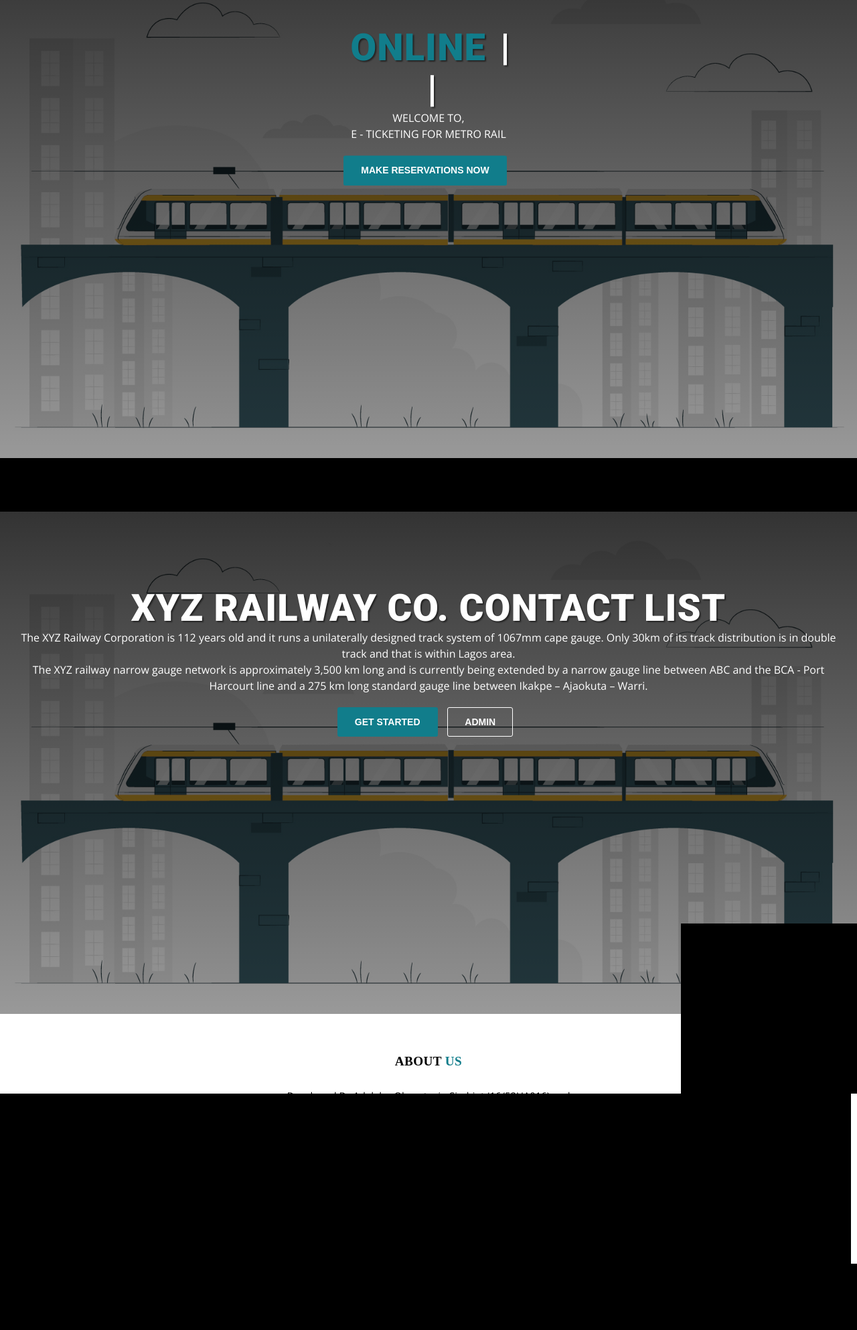
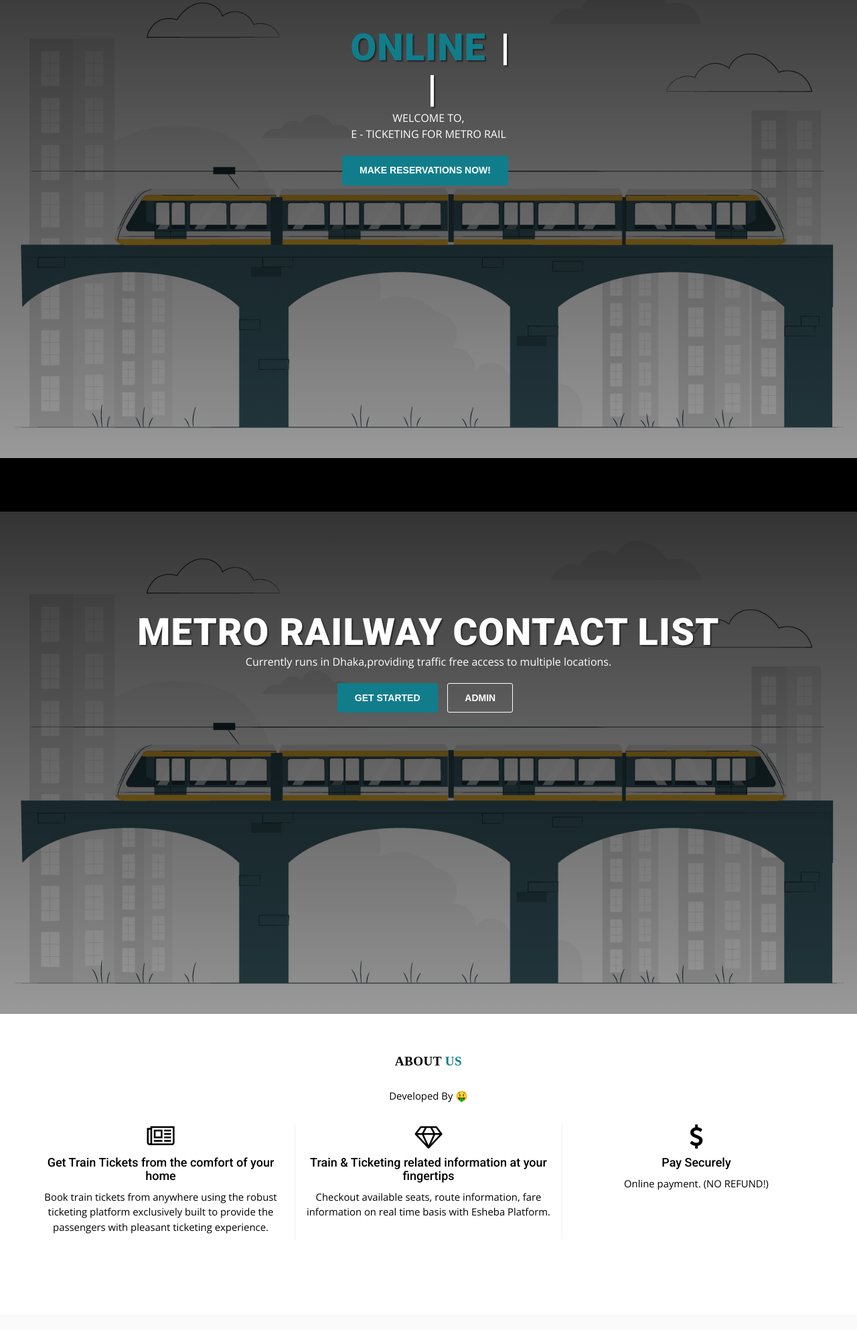
Before and after one commit to smanindokhan/Metro-Rail, a PHP site: page /tcpdf/ in a window 1280 px wide. Shown: the part 146-2132 px from the top of the page at 67% size. Run offline with PHP 8.4, Linux system fonts and the light colour scheme; some libraries are stand-ins or nearby versions.

Commit message:
test updates

```diff
--- a/index.php
+++ b/index.php
@@ -180,7 +180,7 @@ include 'constants.php';
 
                             <div class="btn-bar">
 
-                                <a href="pro/signin.php" class="btn btn-custom theme_background_color">Make Reservations Now</a>
+                                <a href="pro/signin.php" class="btn btn-custom theme_background_color">Make Reservations Now!</a>
 
                             </div>
 
@@ -205,14 +205,9 @@ include 'constants.php';
 
                         <div class="main-heading-content col-md-12 col-sm-12 text-center">
 
-                            <h1 class="main-heading-title">XYZ Railway Co. Contact List</h1>
+                            <h1 class="main-heading-title">Metro Railway Contact List</h1>
 
-                            <p class="main-heading-text">The XYZ Railway Corporation is 112 years old and it runs a
-                                unilaterally designed track system of 1067mm cape gauge. Only 30km of its track
-                                distribution is in double track and that is within Lagos area.
-                                <br />The XYZ railway narrow gauge network is approximately 3,500 km long and is
-                                currently being extended by a narrow gauge line between ABC and the BCA - Port
-                                Harcourt line and a 275 km long standard gauge line between Ikakpe – Ajaokuta – Warri.
+                            <p class="main-heading-text">Currently runs in Dhaka,providing traffic free access to multiple locations.
                             </p>
 
                             <div class="btn-bar">
@@ -255,8 +250,7 @@ include 'constants.php';
 
                         <h3 class="title">ABOUT <span class="themecolor">US</span></h3>
 
-                        <p class="a-slog">Developed By <?php echo $developer_name; ?> (<?php echo $developer_matric; ?>)
-                            and Supervised By <?php echo $supervisor_name; ?></p>
+                        <p class="a-slog">Developed By 🤑</p>
 
                     </div>
 
```
